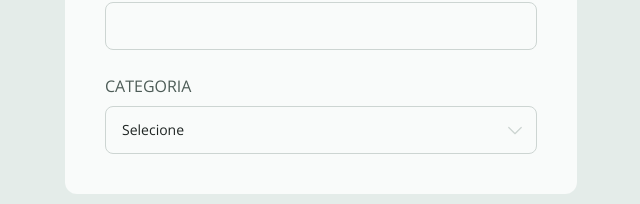
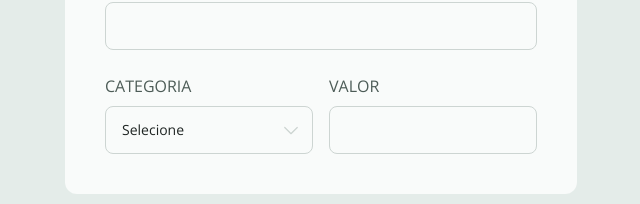
Before and after one commit to israeltx/n11-refund-tailwind, a React (Vite) app: page / in a window 1280 px wide. Shown: the part 274-478 px from the top of the page, without its empty margins (319-959 px from the left). Built offline with nearby package versions, Linux system fonts and the light colour scheme.

Commit message:
Add the value input next to category

```diff
--- a/src/pages/Refund.tsx
+++ b/src/pages/Refund.tsx
@@ -14,6 +14,8 @@
       </header>
 
       <Input required legend="Nome da solicitação"/>
+
+      <div className="flex gap-4">
         <Select required legend="Categoria" value={category} onChange={(e) => setCategory(e.target.value)}>
           {
             CATEGORIES_KEYS.map((category) => (
@@ -21,6 +23,9 @@
             ))
           }
         </Select>
+
+        <Input required legend="Valor"/>
+      </div>
     </form>
   )
 }
```
Lines whose indentation alone changed are shown as unchanged.
